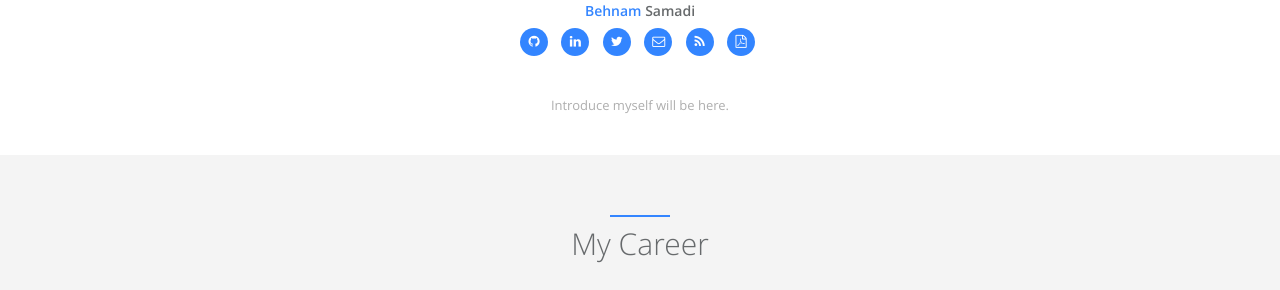
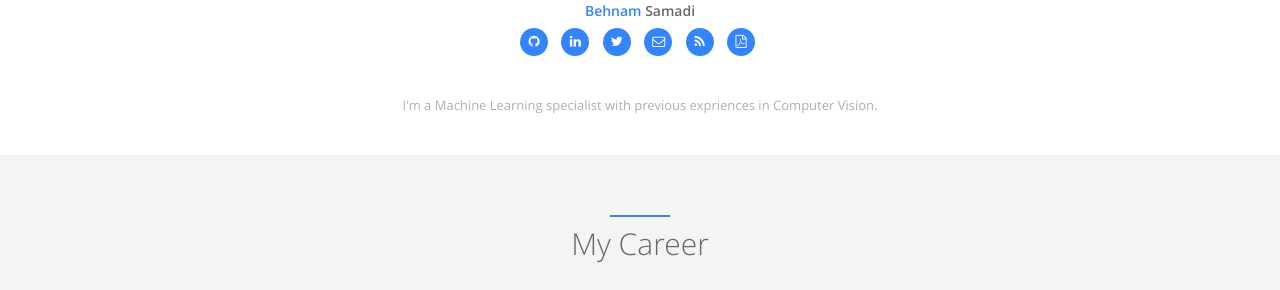
Before and after one commit to BehnamSamadi/behnamsamadi.github.io, a Jekyll site: the page built from index.html, in a window 1280 px wide and 900 px high, scrolled down 563 px. Shown: the part 164-454 px from the top of the window. Built offline with Jekyll 4.4.1, drawn with Linux system fonts in a browser that asks for light colours.

Commit message:
introduce

```diff
--- a/_config.yml
+++ b/_config.yml
@@ -28,7 +28,7 @@ author:  # change following line to your infomation.
   skill_icon2:
     - name: fa-linux
     - name: icon-apache
-  desc: Introduce myself will be here.  # Describe yourself.
+  desc: I'm a Machine Learning specialist with previous expriences in Computer Vision.  # Describe yourself.
 
 # comment
 disqus:  # if you wanna comment feature, go to https://disqus.com/ to get your configuration; if not, comment following two lines.
```
